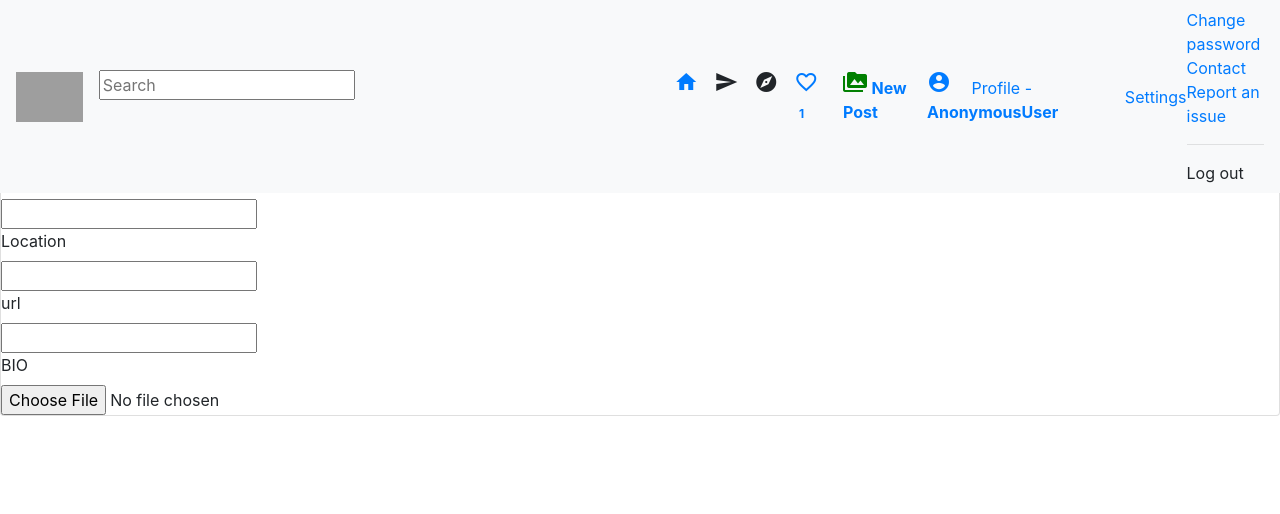
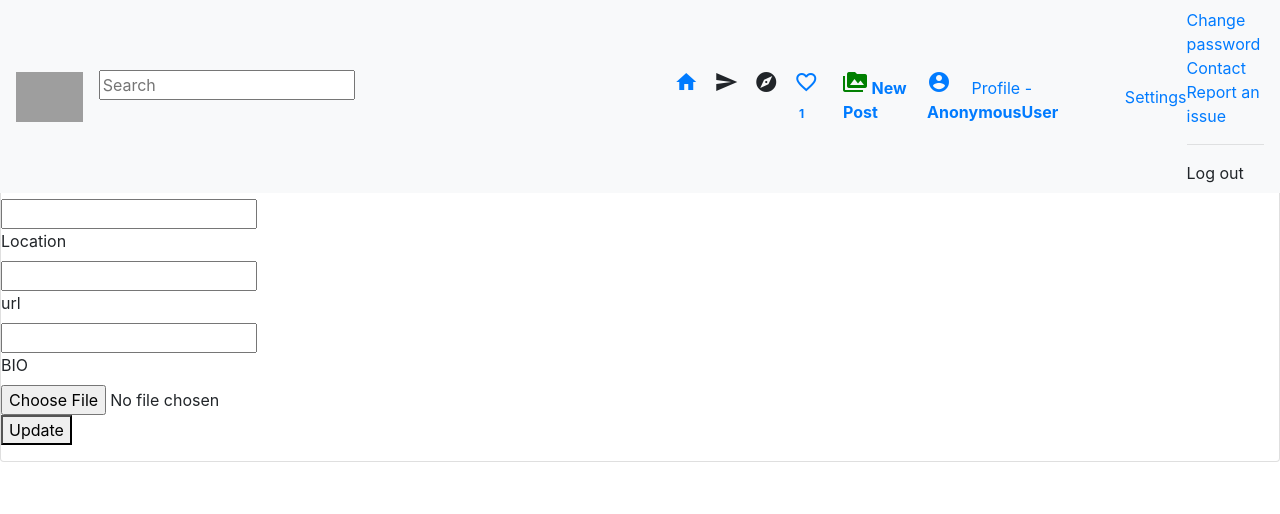
Before and after one commit to LincolnMoki/instagram, a Django app: template instagram/templates/instagram/edit-profile.html in a window 1280 px wide. Shown: the top 514 px of the page. Run offline with Django 3.2, Linux system fonts and the light colour scheme; the template is opened without the code that fills it: most values are stand-ins (such as "Sample title", 1, 10 or a date in 2020); form fields are guessed from the names that the template uses; parts of the project's set-up code (start-up, migrations or seed data) failed here and were passed over; some libraries are stand-ins or nearby versions; grey boxes are pictures that could not be loaded.

Commit message:
added  form error and button

```diff
--- a/instagram/templates/instagram/edit-profile.html
+++ b/instagram/templates/instagram/edit-profile.html
@@ -56,5 +56,27 @@
                 </div>
             </div>
 
+      <div class="row">
+        <div class="col s12">
+          <span style="color: red; font-weight: bold;">{{ form.errors }}</span>
+        </div>
+      </div>
+
+
+      <div class="field">
+      <p class="control">
+        <button type="submit" value="login" class="button is-success">
+          Update
+        </button>
+      </p>
+    </div>
+
+    </form>
+  </div>
+</div>
+
+  </div>
+</div>
+
 
 {% endblock content %}
```
